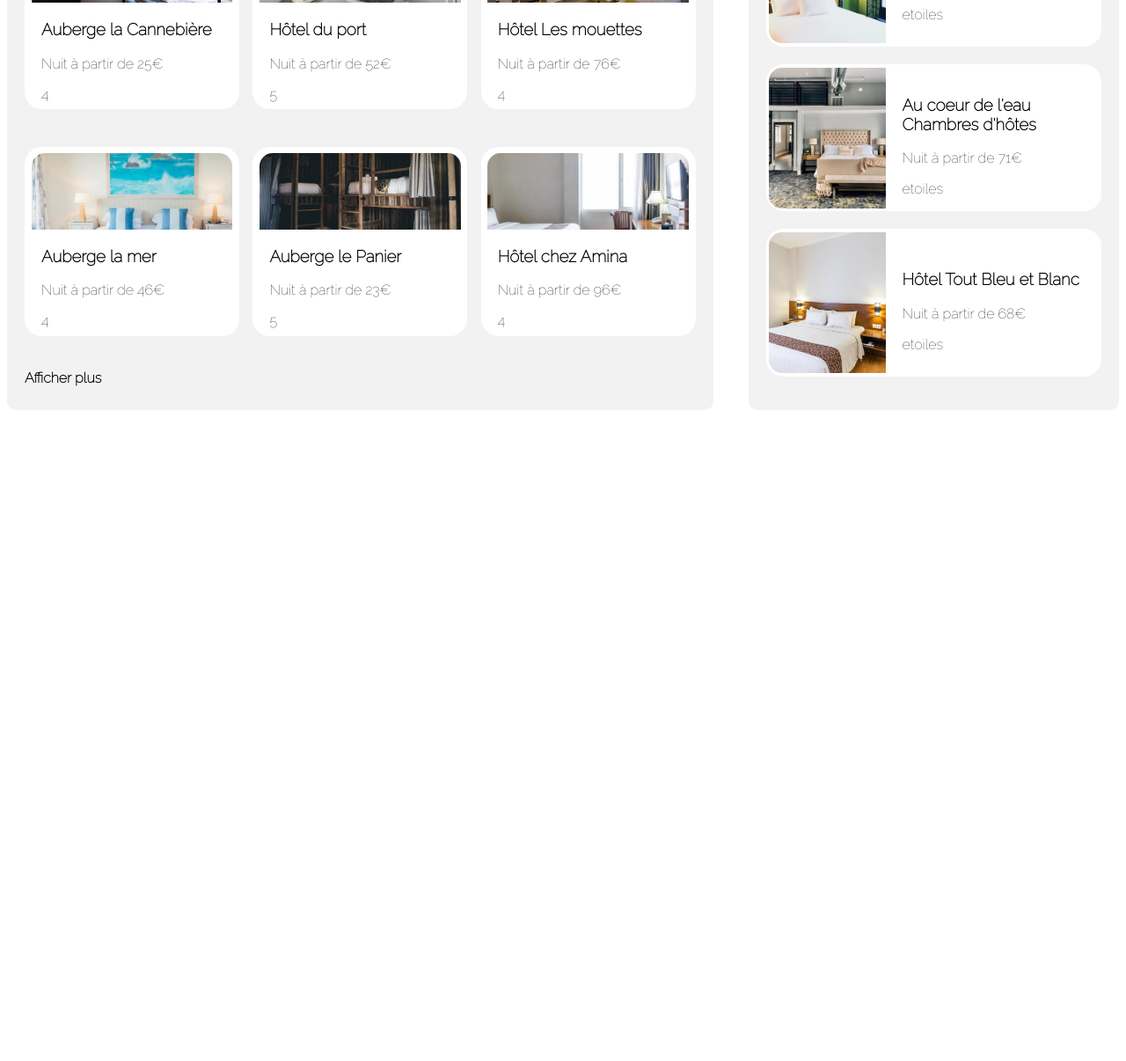
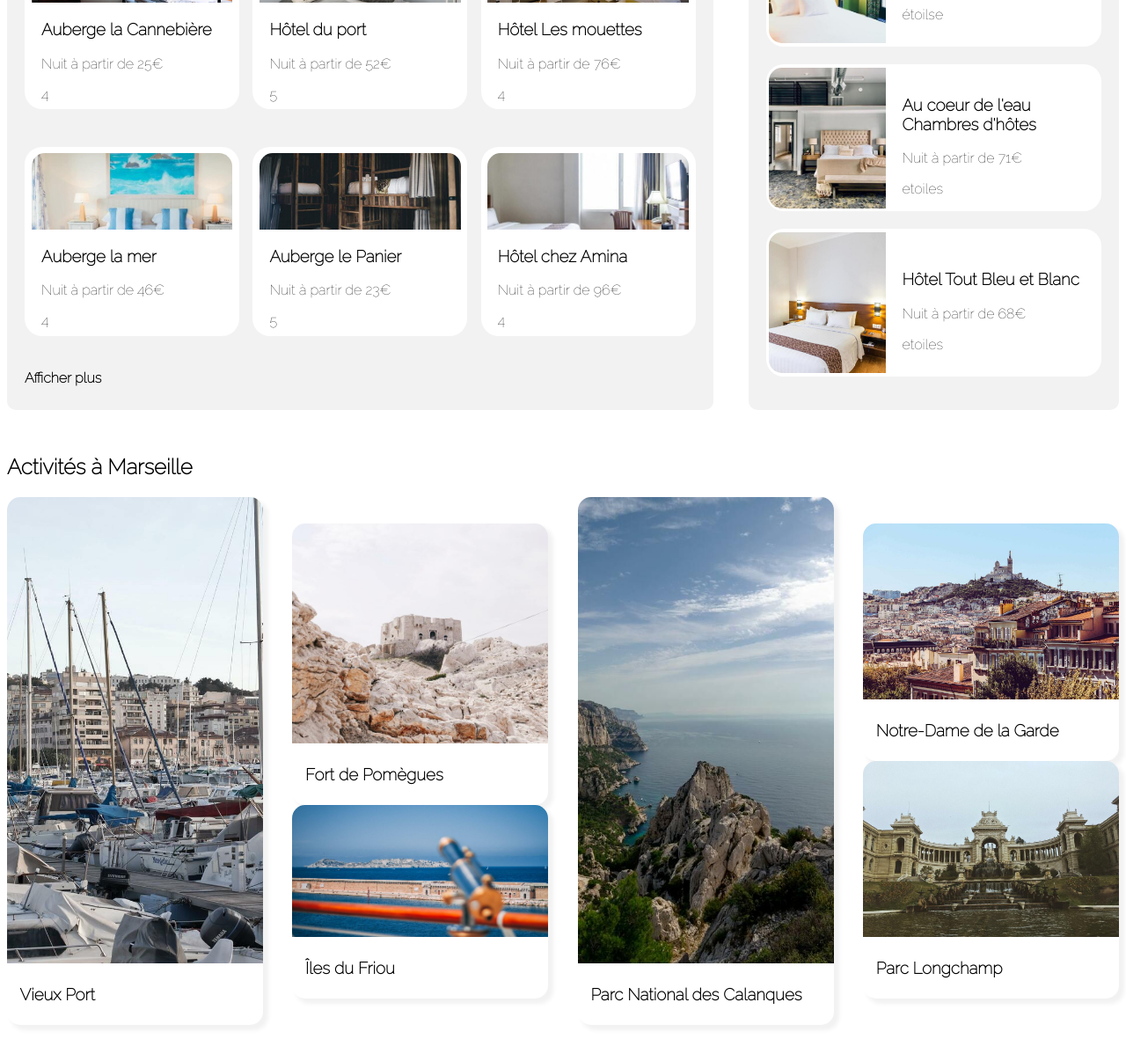
Before and after one commit to Orane31/OraneChaper_02_18092021, a plain HTML site: page index.html in a window 1280 px wide. Shown: the part 646-1852 px from the top of the page at 88% size. Before the commit the page ends 1120 px from the top, so only its background shows below. Drawn offline with Linux system fonts and the light colour scheme.

Commit message:
section activités ok, rajouter les etoiles

```diff
--- a/index.html
+++ b/index.html
@@ -142,7 +142,8 @@
                     <div class="detailsPop">
                         <h3>Hôtel Le Soleil du matin</h3>
                         <p>Nuit à partir de 128€</p>
-                        <div>etoiles</div>
+                        <div>étoilse
+                        </div>
                     </div>
                 </div>
                 <div class="flexCentre cartePop blockPop12">
@@ -164,6 +165,55 @@
             </div>
         </div>
     </section>
+    <section class="activites">
+        <h2>Activités à Marseille</h2>
+        <div class="blockActivites flexBetween">
+            <div class="cardAct flexColumnCentre">
+                <div class="imgAct1"></div>
+                <div class="titleAct">
+                    <h3>Vieux Port</h3>
+                </div>
+            </div>
+            <div class="blockActivitesSm flexColumnBetween">
+                <div class="cardActSm flexColumnCentre">
+                    <div class="imgAct2"></div>
+                    <div class="titleAct">
+                        <h3>Fort de Pomègues</h3>
+                    </div>
+                </div>
+
+                <div class="cardActSm flexColumnCentre">
+                    <div class="imgAct3"></div>
+                    <div class="titleAct">
+                        <h3>Îles du Friou</h3>
+                    </div>
+                </div>
+            </div>
+            <!-- 2d block de cartes copié /collé -->
+            <div class="cardAct flexColumnCentre">
+                <div class="imgAct4"></div>
+                <div class="titleAct">
+                    <h3>Parc National des Calanques</h3>
+                </div>
+            </div>
+            <div class="blockActivitesSm flexColumnBetween">
+                <div class="cardActSm flexColumnCentre">
+                    <div class="imgAct5"></div>
+                    <div class="titleAct">
+                        <h3>Notre-Dame de la Garde</h3>
+                    </div>
+                </div>
+
+                <div class="cardActSm flexColumnCentre">
+                    <div class="imgAct6"></div>
+                    <div class="titleAct">
+                        <h3>Parc Longchamp</h3>
+                    </div>
+                </div>
+            </div>
+        </div>
+
+    </section>
 </body>
 
 </html>
--- a/styles.css
+++ b/styles.css
@@ -355,3 +355,97 @@ html, body {
     height: 160px;
     border-radius: 15px 0 0 15px;
 }
+
+/* Section Activités */
+
+.activites {
+    margin-top: 50px;
+    margin-bottom: 50px;
+}
+
+.blockActivites {
+    width: 100%;
+    height: 600px;
+}
+
+.blockActivitesSm {
+    width: 23%;
+}
+
+.cardAct {
+    width: 23%;
+    border-radius: 15px;
+    box-shadow: 5px 5px 5px 1px #f2f2f2;
+}
+
+/* Pour les cartes 2 3  5 6  */
+
+.cardActSm {
+    width: 100%;
+    border-radius: 15px;
+    box-shadow: 5px 5px 5px 1px #f2f2f2;
+    ;
+}
+
+.imgAct1 {
+    background-image: url('./src/img/activites/3_medium/reno-laithienne-QUgJhdY5Fyk-unsplash.jpg');
+    background-size: cover;
+    background-position: center;
+    width: 100%;
+    height: 530px;
+    border-radius: 15px 15px 0 0;
+}
+
+.imgAct2 {
+    background-image: url('./src/img/activites/3_medium/paul-hermann-QFTrLdQIRhI-unsplash.jpg');
+    background-size: cover;
+    background-position: center;
+    width: 100%;
+    height: 250px;
+    border-radius: 15px 15px 0 0;
+}
+
+.imgAct3 {
+    background-image: url('./src/img/activites/3_medium/kevin-hikari-rV_Qd1l-VXg-unsplash.jpg');
+    background-size: cover;
+    background-position: center;
+    width: 100%;
+    height: 150px;
+    border-radius: 15px 15px 0 0;
+}
+
+.imgAct4 {
+    background-image: url('./src/img/activites/3_medium/kilyan-sockalingum-NR8-cBCN3aI-unsplash.jpg');
+    background-size: cover;
+    background-position: center;
+    width: 100%;
+    height: 530px;
+    border-radius: 15px 15px 0 0;
+}
+
+.imgAct5 {
+    background-image: url('./src/img/activites/3_medium/florian-wehde-xW9e8gdotxI-unsplash.jpg');
+    background-size: cover;
+    background-position: center;
+    width: 100%;
+    height: 200px;
+    border-radius: 15px 15px 0 0;
+}
+
+.imgAct6 {
+    background-image: url('./src/img/activites/3_medium/lena-paulin-wH2-EJoDcV0-unsplash.jpg');
+    background-size: cover;
+    background-position: center;
+    width: 100%;
+    height: 200px;
+    border-radius: 15px 15px 0 0;
+}
+
+.titleAct {
+    height: 70px;
+    display: flex;
+    justify-content: flex-start;
+    align-items: center;
+    padding-left: 5%;
+    width: 95%;
+}
```
